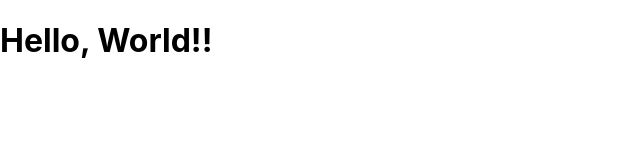
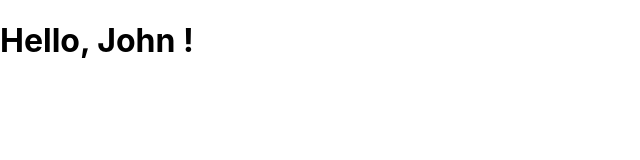
Before and after one commit to philip-morris-89/react-exercises, a React (Create React App) app in the folder my-app/: page / in a window 1280 px wide. Shown: the top 160 px of the page, without its empty margins (0-640 px from the left). Built offline with nearby package versions, Linux system fonts and the light colour scheme.

Commit message:
Write a function that receives a name argument and returns a h1 tag with the name variable appended to the Hello,... string.

```diff
--- a/my-app/src/App.js
+++ b/my-app/src/App.js
@@ -1,11 +1,15 @@
 import logo from './logo.svg';
 import './App.css';
 
-const hello = 'Hello, World!!';
+const sayHello = (name) => <h1>Hello, {name} !</h1>;
+
+// function sayHello(name) {
+//   return <h1>Hello, {name} !</h1>
+// }
 
 function App() {
   return (
-    <h1>{hello}</h1>
+    sayHello('John')
   );
 }
 
```
